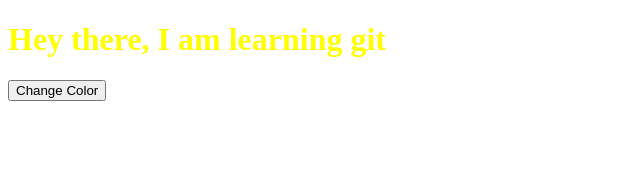
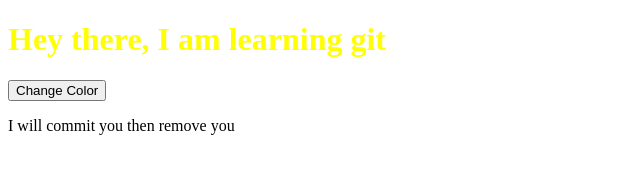
Before and after one commit to notoveryet1308/Test, a plain HTML site: page index.html in a window 1280 px wide. Shown: the whole page, without its empty margins (0-640 px from the left). Drawn offline with Linux system fonts and the light colour scheme.

Commit message:
this commit will be removed

```diff
--- a/index.html
+++ b/index.html
@@ -9,6 +9,7 @@
 <body>
     <h1 id='heading'>Hey there, I am learning git</h1>
     <button id="btn">Change Color</button>
+    <p>I will commit you then remove you</p>
     <script src="./app.js"></script>
 </body>
 </html>
```
Also changed, not shown: 1 other file.
